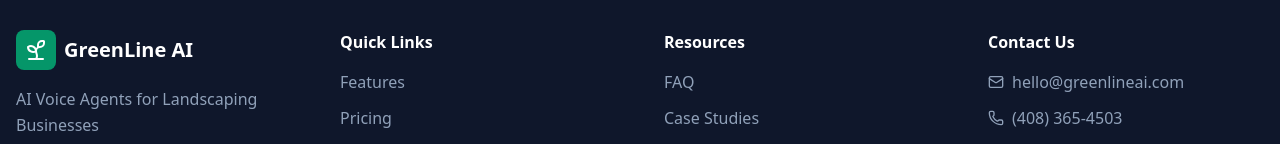
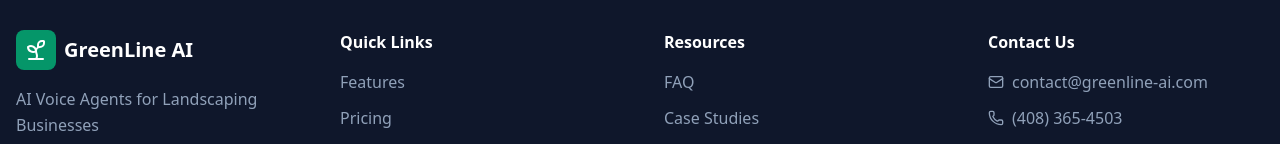
Before and after one commit to GreenlineAI/greenlineai-frontend, a Next.js app: page / in a window 1280 px wide. Shown: the part 9878-10022 px from the top of the page. Built offline with nearby package versions, Linux system fonts and the light colour scheme.

Commit message:
chore: update contact email to contact@greenline-ai.com
🤖 Generated with [Claude Code](https://claude.com/claude-code)

Co-Authored-By: Claude <noreply@anthropic.com>

```diff
--- a/components/Footer.tsx
+++ b/components/Footer.tsx
@@ -117,11 +117,11 @@ export default function Footer() {
             <ul className="space-y-3">
               <li>
                 <a
-                  href="mailto:hello@greenlineai.com"
+                  href="mailto:contact@greenline-ai.com"
                   className="flex items-center gap-2 text-slate-400 hover:text-primary-400 transition-colors"
                 >
                   <Mail className="h-4 w-4" />
-                  hello@greenlineai.com
+                  contact@greenline-ai.com
                 </a>
               </li>
               <li>
```
